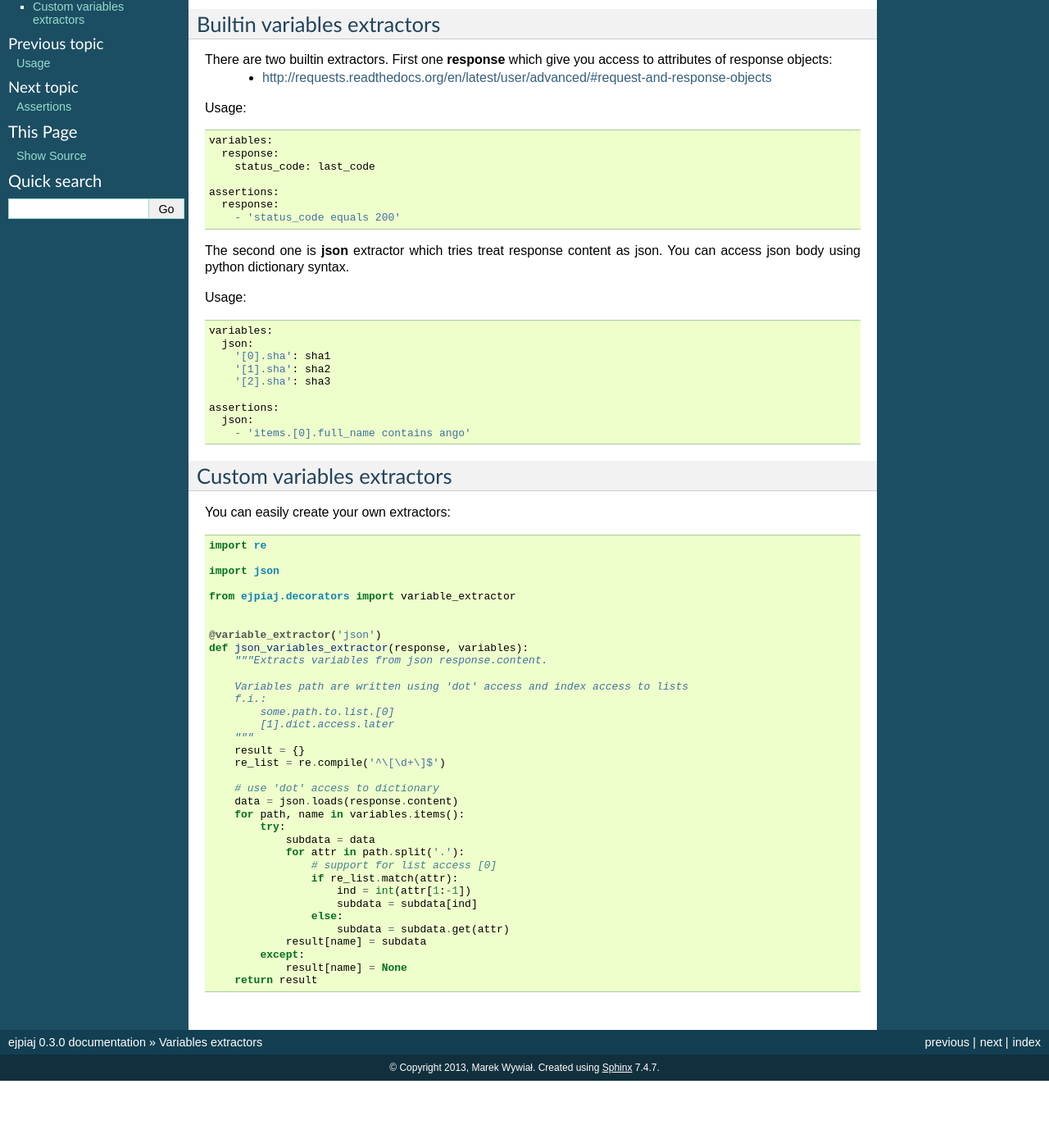
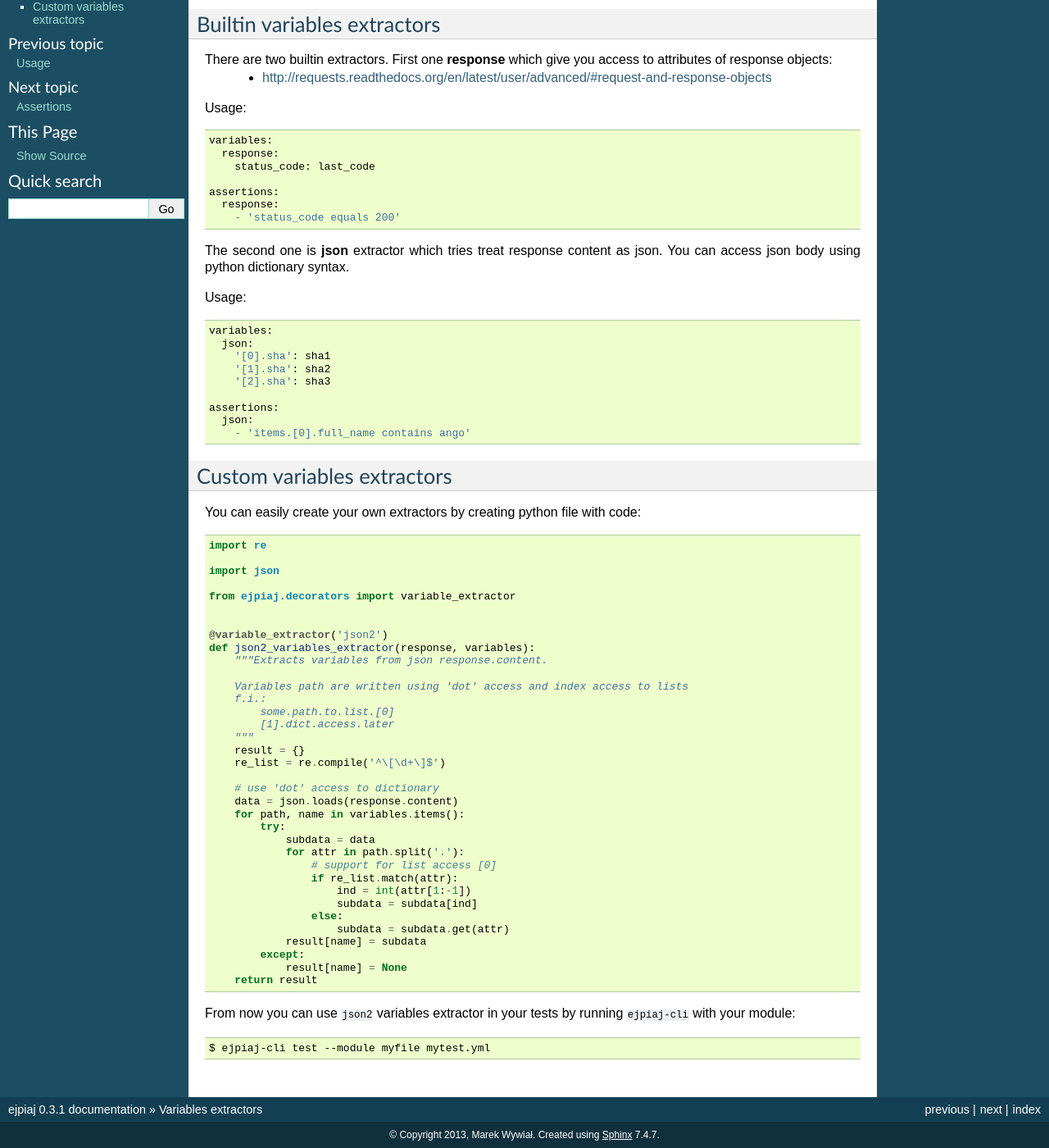
Before and after one commit to onjin/ejpiaj, a Sphinx documentation site: the page built from docs/variables_extractors.rst, in a window 1280 px wide and 1400 px high, scrolled down 122 px. Shown: the whole window at 82% size. Built offline with Sphinx 7.4.7, drawn with Linux system fonts in a browser that asks for light colours; before the commit the page ends 1440 px from its top, so only the background shows below that; some of the changed text lies outside the part shown.

Commit message:
Fixed loading custom module from current directory

```diff
--- a/HISTORY.rst
+++ b/HISTORY.rst
@@ -2,6 +2,10 @@
 
 History
 -------
+
+0.3.1 (2014-02-17)
+++++++++++++++++++
+* Fixed loading custom module from current directory
 
 0.3.0 (2014-02-16)
 ++++++++++++++++++
--- a/docs/variables_extractors.rst
+++ b/docs/variables_extractors.rst
@@ -36,7 +36,7 @@ Usage::
 Custom variables extractors
 ---------------------------
 
-You can easily create your own extractors::
+You can easily create your own extractors by creating python file with code::
 
     import re
 
@@ -45,8 +45,8 @@ You can easily create your own extractors::
     from ejpiaj.decorators import variable_extractor
 
 
-    @variable_extractor('json')
-    def json_variables_extractor(response, variables):
+    @variable_extractor('json2')
+    def json2_variables_extractor(response, variables):
         """Extracts variables from json response.content.
 
         Variables path are written using 'dot' access and index access to lists
@@ -73,3 +73,7 @@ You can easily create your own extractors::
             except:
                 result[name] = None
         return result
+
+From now you can use ``json2`` variables extractor in your tests by running ``ejpiaj-cli`` with your module::
+
+    $ ejpiaj-cli test --module myfile mytest.yml
--- a/ejpiaj/__init__.py
+++ b/ejpiaj/__init__.py
@@ -3,7 +3,7 @@
 
 __author__ = 'Marek Wywiał'
 __email__ = 'onjinx@gmail.com'
-__version__ = '0.3.0'
+__version__ = '0.3.1'
 
 from .variable_extractor import json_variables_extractor
 from .assertions import (
--- a/setup.py
+++ b/setup.py
@@ -19,7 +19,7 @@ history = open('HISTORY.rst').read().replace('.. :changelog:', '')
 
 setup(
     name='ejpiaj',
-    version='0.3.0',
+    version='0.3.1',
     description='ejpiaj',
     long_description=readme + '\n\n' + history,
     author='Marek Wywiał',
```
Also changed, not shown: 1 other file.
